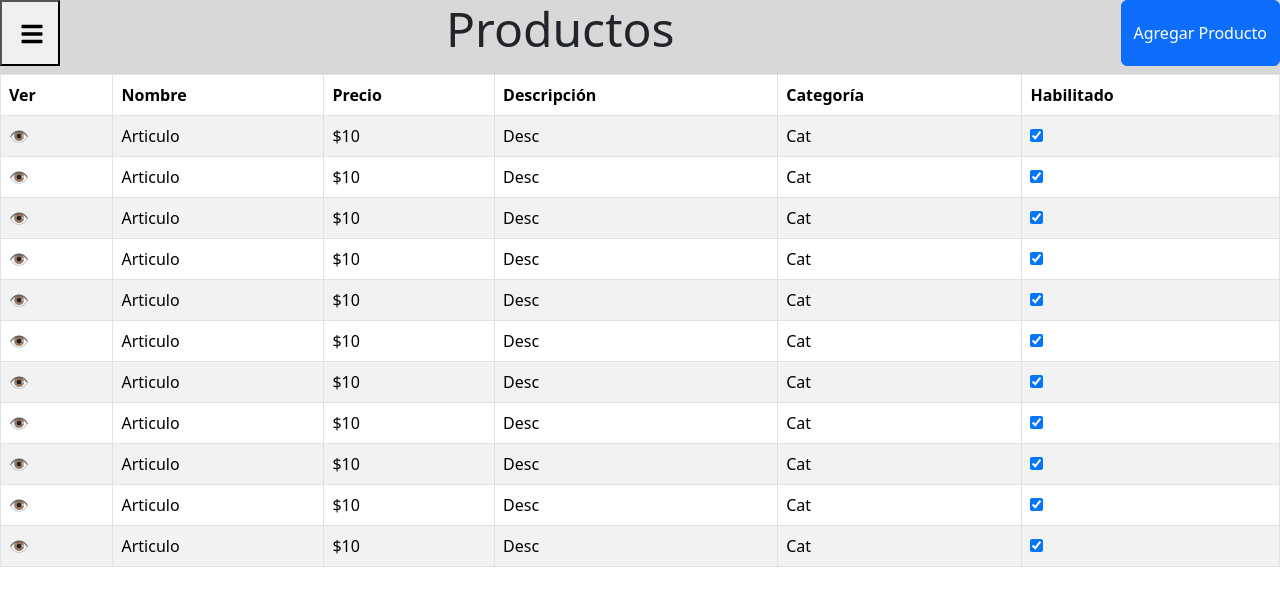
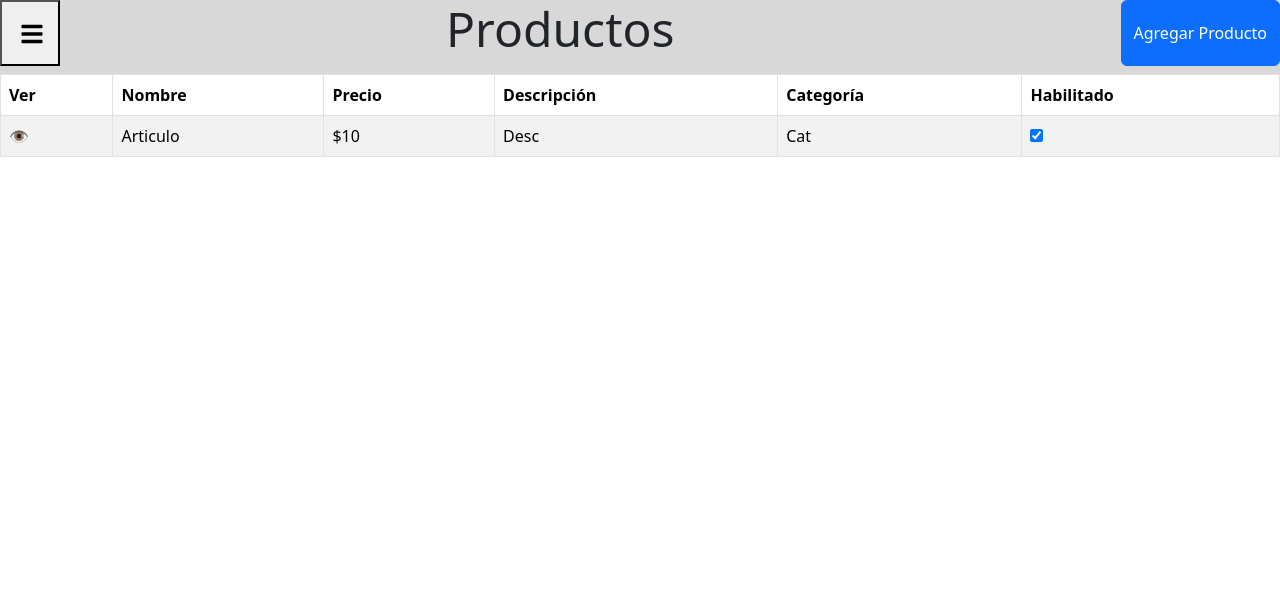
Before and after one commit to isCarri65/AdminApp, a React (Vite) app: page /HomeSecundario/sucursal/producto/1 in a window 1280 px wide. Shown: the top 606 px of the page. Built offline with nearby package versions, Linux system fonts and the light colour scheme.

Commit message:
CrearProd

```diff
--- a/src/components/screens/ProductTable/ProductTable.tsx
+++ b/src/components/screens/ProductTable/ProductTable.tsx
@@ -2,24 +2,25 @@ import { Button, Table } from "react-bootstrap";
 import "../ProductTable/ProductTable.css";
 import { NavBarSide } from "../navBarSide/NavBarSide";
 import { useState } from "react";
+import CrearProducto from "./CrearProducto";
 
 const ProductTable = () => {
   const [isSideBarOpen, setIsSideBarOpen] = useState(false);
+  const [showModal, setShowModal] = useState(false); // Estado para controlar el modal
 
   const toggleSideBar = () => {
     setIsSideBarOpen(!isSideBarOpen);
   };
+
+  const handleOpenModal = () => {
+    setShowModal(true); // Abrir el modal
+  };
+
+  const handleCloseModal = () => {
+    setShowModal(false); // Cerrar el modal
+  };
+
   const products = [
-    { id: 1, name: "Articulo", price: "$10", description: "Desc", category: "Cat", enabled: true },
-    { id: 1, name: "Articulo", price: "$10", description: "Desc", category: "Cat", enabled: true },
-    { id: 1, name: "Articulo", price: "$10", description: "Desc", category: "Cat", enabled: true },
-    { id: 1, name: "Articulo", price: "$10", description: "Desc", category: "Cat", enabled: true },
-    { id: 1, name: "Articulo", price: "$10", description: "Desc", category: "Cat", enabled: true },
-    { id: 1, name: "Articulo", price: "$10", description: "Desc", category: "Cat", enabled: true },
-    { id: 1, name: "Articulo", price: "$10", description: "Desc", category: "Cat", enabled: true },
-    { id: 1, name: "Articulo", price: "$10", description: "Desc", category: "Cat", enabled: true },
-    { id: 1, name: "Articulo", price: "$10", description: "Desc", category: "Cat", enabled: true },
-    { id: 1, name: "Articulo", price: "$10", description: "Desc", category: "Cat", enabled: true },
     { id: 1, name: "Articulo", price: "$10", description: "Desc", category: "Cat", enabled: true },
     // Agrega más productos o usa Redux para manejar el estado.
   ];
@@ -30,7 +31,7 @@ const ProductTable = () => {
         <div className="div_container_navbarProduct">
           <NavBarSide isOpen={isSideBarOpen} toggleMenu={toggleSideBar} />
           <h2 className="title_Product">Productos</h2>
-          <Button variant="primary" className="add-product-btn">
+          <Button variant="primary" className="add-product-btn" onClick={handleOpenModal}>
             Agregar Producto
           </Button>
         </div>
@@ -63,6 +64,9 @@ const ProductTable = () => {
           </tbody>
         </Table>
       </div>
+
+      {/* Modal para crear producto */}
+      <CrearProducto show={showModal} onHide={handleCloseModal} />
     </>
   );
 };
```
